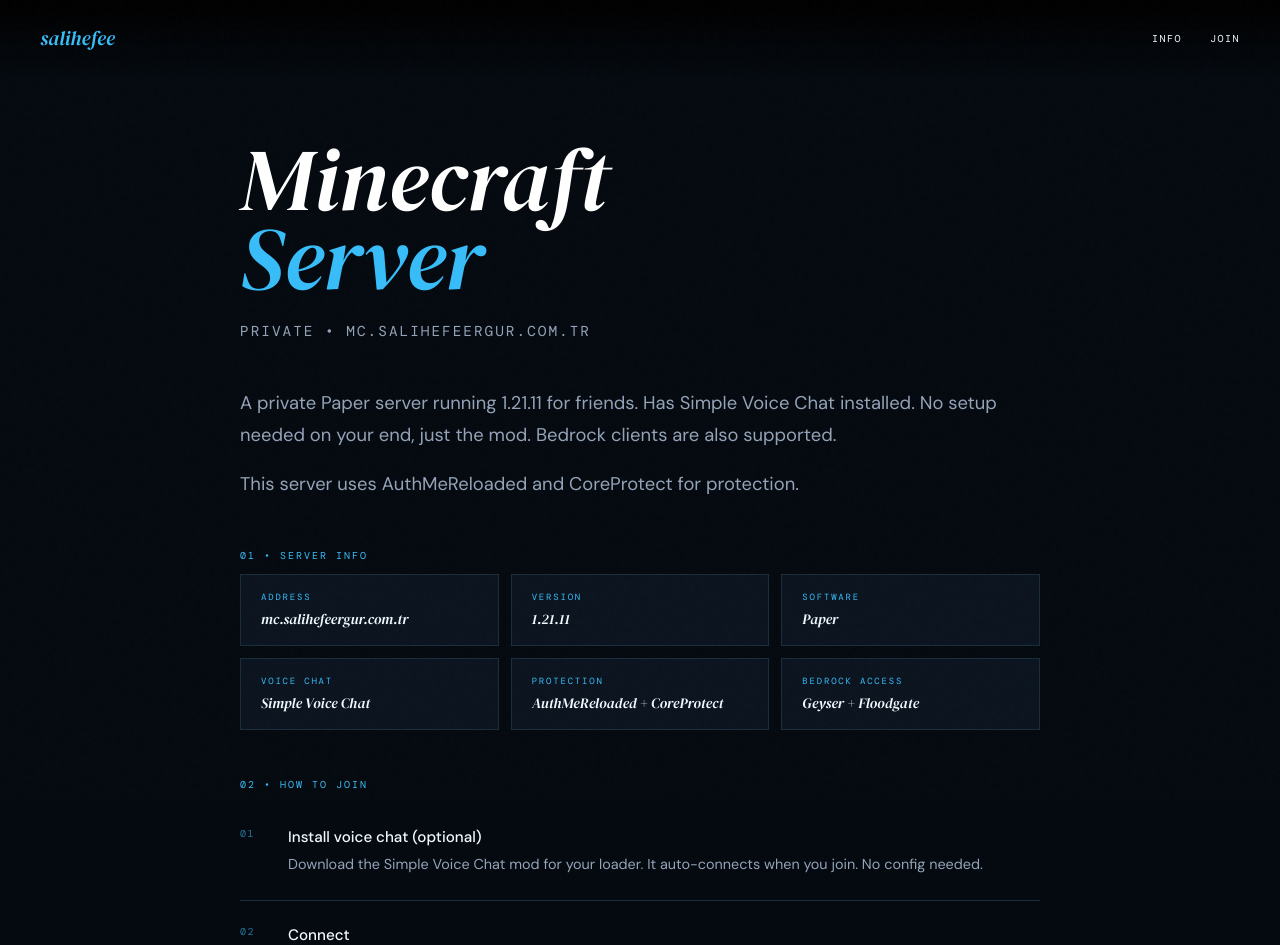
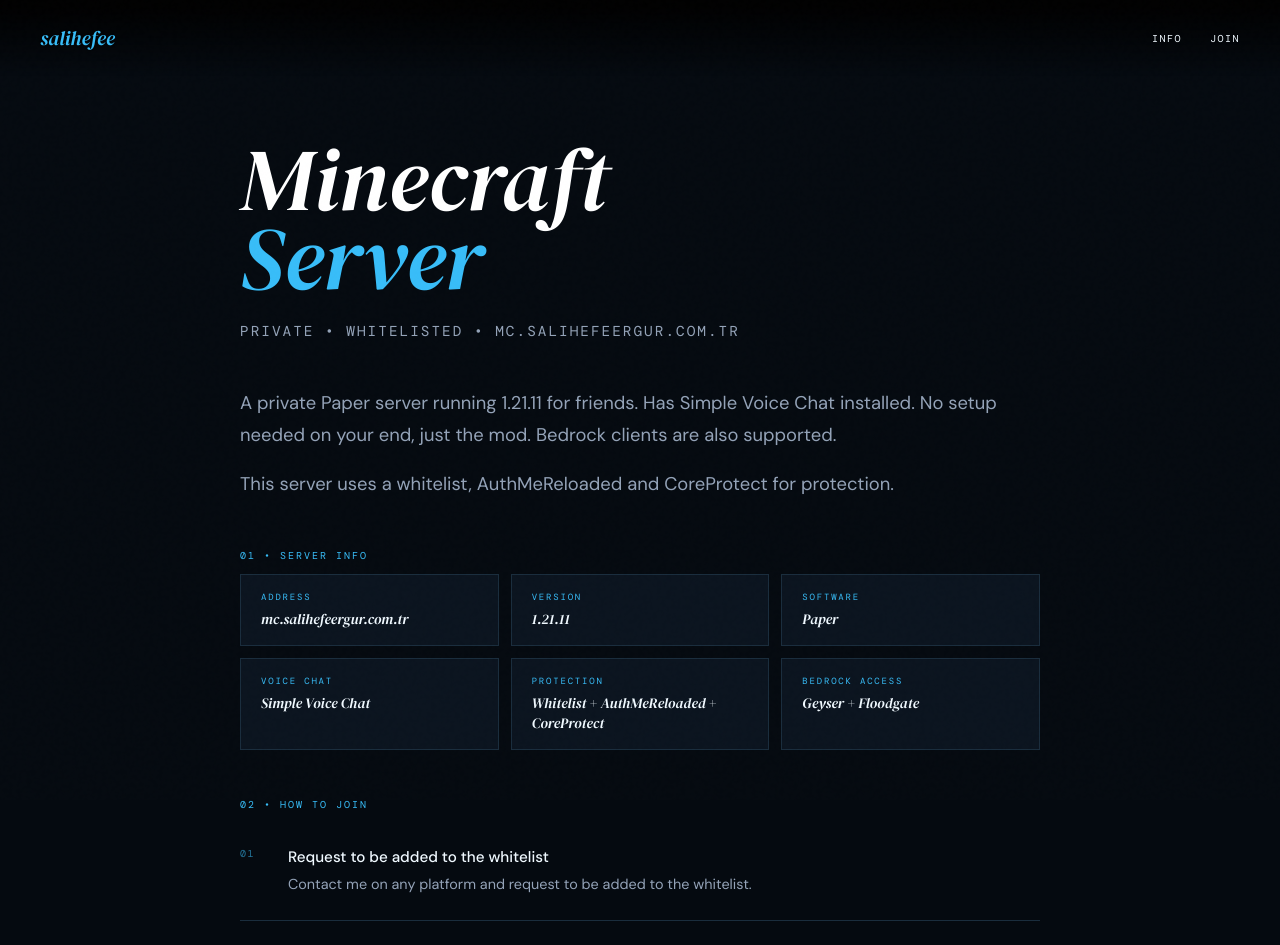
Before and after one commit to salihefee/salihefee-v2, a React (Vite) app: page /mc in a window 1280 px wide. Shown: the top 945 px of the page. Built offline with nearby package versions, Linux system fonts and the light colour scheme; a web font is replaced by a local one.

Commit message:
reorder AAAA

```diff
--- a/src/pages/Minecraft/Minecraft.jsx
+++ b/src/pages/Minecraft/Minecraft.jsx
@@ -7,18 +7,23 @@
   { label: "version", value: "1.21.11" },
   { label: "software", value: "Paper" },
   { label: "voice chat", value: "Simple Voice Chat" },
-  { label: "protection", value: "AuthMeReloaded + CoreProtect" },
+  { label: "protection", value: "Whitelist + AuthMeReloaded + CoreProtect" },
   { label: "bedrock access", value: "Geyser + Floodgate" },
 ];
 
 const serverSteps = [
   {
     num: "01",
+    title: "Request to be added to the whitelist",
+    desc: "Contact me on any platform and request to be added to the whitelist.",
+  },
+  {
+    num: "02",
     title: "Install voice chat (optional)",
     desc: "Download the Simple Voice Chat mod for your loader. It auto-connects when you join. No config needed.",
   },
   {
-    num: "02",
+    num: "03",
     title: "Connect",
     desc: (
       <>
@@ -28,7 +33,7 @@
     ),
   },
   {
-    num: "03",
+    num: "04",
     title: "Claim your username",
     desc: (
       <>
@@ -56,7 +61,9 @@
             <span className="name-last">Server</span>
           </button>
         </div>
-        <p className="title-sub">Private • mc.salihefeergur.com.tr</p>
+        <p className="title-sub">
+          Private • Whitelisted • mc.salihefeergur.com.tr
+        </p>
       </header>
 
       <section className="bio-section">
@@ -65,7 +72,10 @@
           Chat installed. No setup needed on your end, just the mod. Bedrock
           clients are also supported.
         </p>
-        <p>This server uses AuthMeReloaded and CoreProtect for protection.</p>
+        <p>
+          This server uses a whitelist, AuthMeReloaded and CoreProtect for
+          protection.
+        </p>
       </section>
 
       <span className="eyebrow">01 • server info</span>
```
